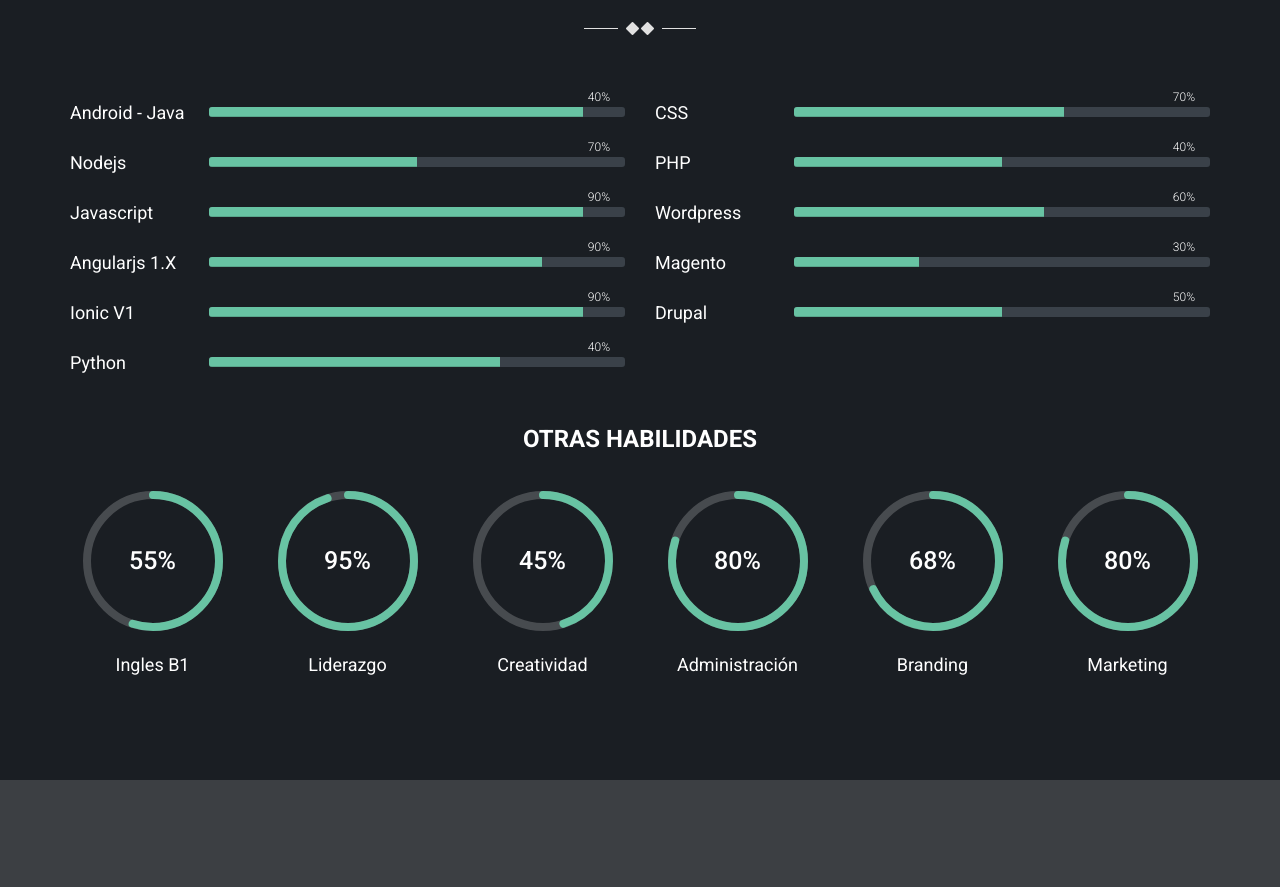
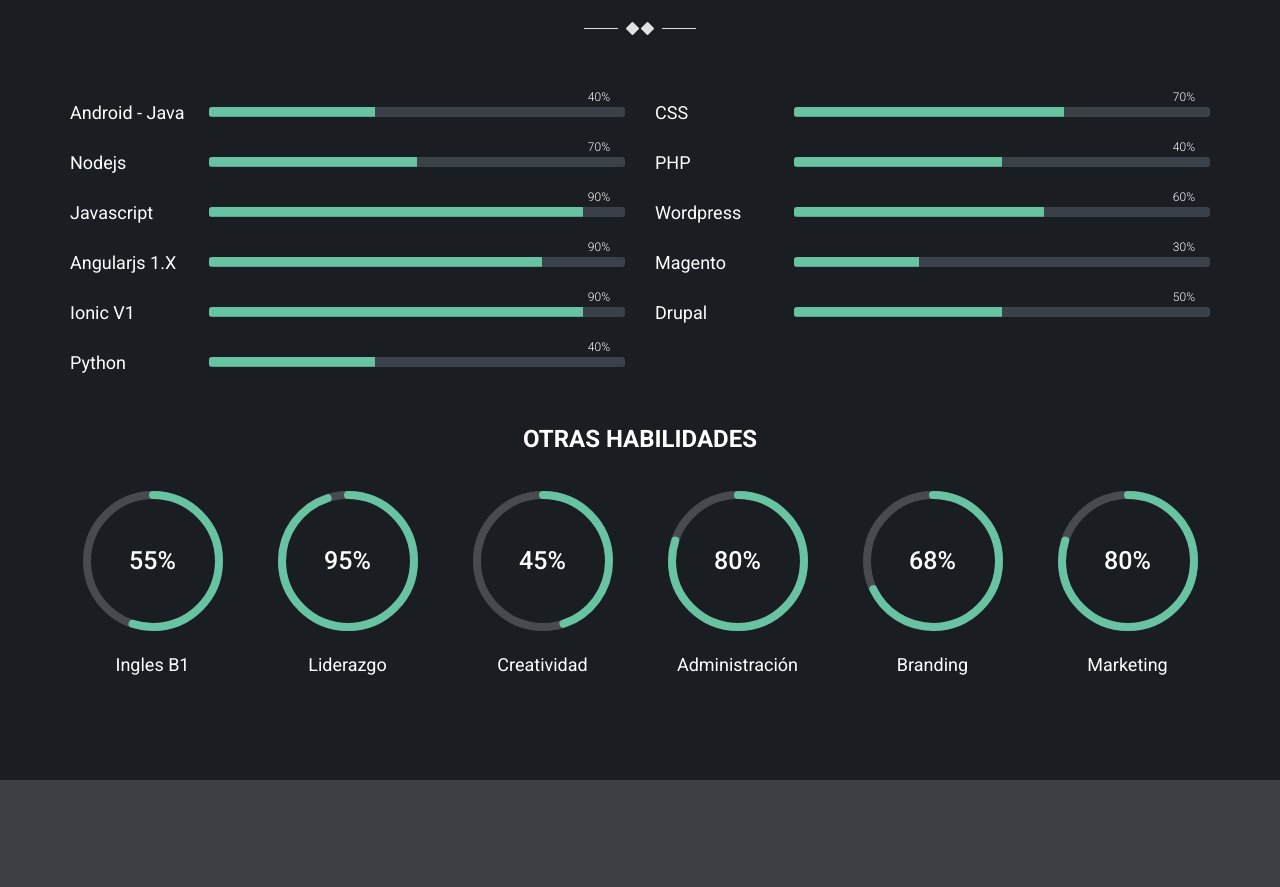
Before and after one commit to andres7764/andresValenzuela, a plain HTML site: page index.html in a window 1280 px wide. Shown: the part 5075-5962 px from the top of the page. Drawn offline with Linux system fonts and the light colour scheme.

Commit message:
Update index.html

```diff
--- a/index.html
+++ b/index.html
@@ -393,7 +393,7 @@
             <div class="skill-progress">
               <div class="skill-title"><h3>Android - Java</h3></div>
               <div class="progress">
-                <div class="progress-bar six-sec-ease-in-out" role="progressbar" aria-valuenow="90" aria-valuemin="0" aria-valuemax="100" ><span>40%</span>
+                <div class="progress-bar six-sec-ease-in-out" role="progressbar" aria-valuenow="40" aria-valuemin="0" aria-valuemax="100" ><span>40%</span>
                 </div>
               </div><!-- /.progress -->
             </div><!-- /.skill-progress -->
@@ -428,7 +428,7 @@
             <div class="skill-progress">
               <div class="skill-title"><h3>Python</h3></div>
               <div class="progress">
-                <div class="progress-bar six-sec-ease-in-out" role="progressbar" aria-valuenow="70" aria-valuemin="0" aria-valuemax="100" ><span>40%</span>
+                <div class="progress-bar six-sec-ease-in-out" role="progressbar" aria-valuenow="40" aria-valuemin="0" aria-valuemax="100" ><span>40%</span>
                 </div>
               </div><!-- /.progress -->
             </div><!-- /.skill-progress -->
```
